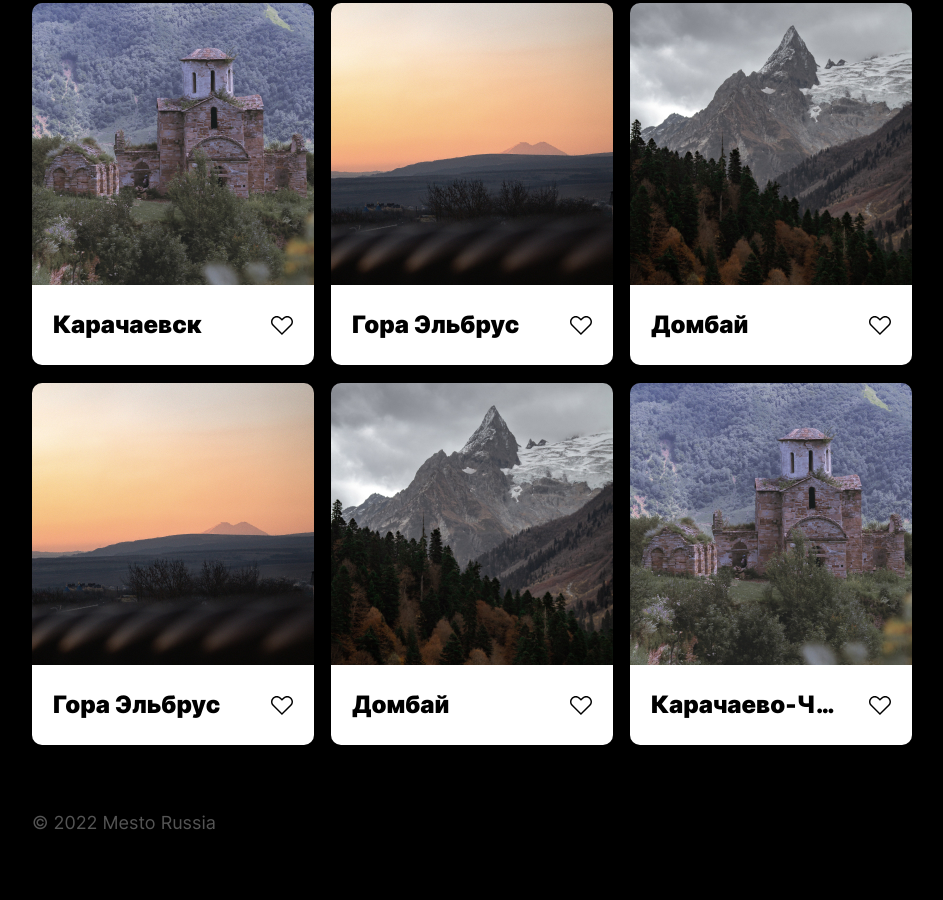
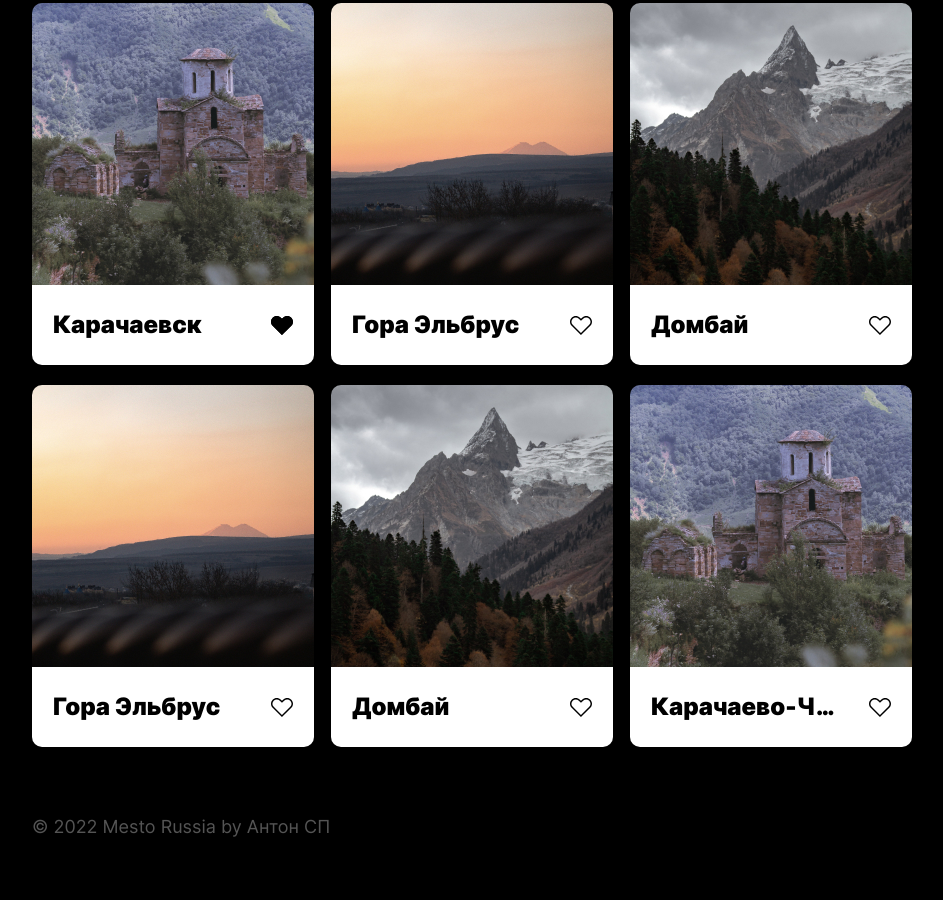
Before and after one commit to AntonSP-web/mesto-project, a plain HTML site: page index.html in a window 1280 px wide. Shown: the part 327-1227 px from the top of the page, without its empty margins (168-1111 px from the left). Drawn offline with Linux system fonts and the light colour scheme; files whose address does not match are found by name.

Commit message:
style: add BEM structure

```diff
--- a/blocks/button/button.css
+++ /dev/null
@@ -1,7 +0,0 @@
-.button {
-  box-sizing: border-box;
-  background-color: #000;
-  color: #fff;
-  cursor: pointer;
-  padding: 0;
-}
--- /dev/null
+++ b/blocks/elements/__image/elements__image.css
@@ -0,0 +1,5 @@
+.elements__image {
+  width: 100%;
+  border-top-left-radius: 10px;
+  border-top-right-radius: 10px;
+}
--- /dev/null
+++ b/blocks/elements/__like/_active/elements__like_active.css
@@ -0,0 +1,3 @@
+.elements__like_active {
+  background-image: url(../../../../images/like-active.svg);
+}
--- /dev/null
+++ b/blocks/elements/__like/elements__like.css
@@ -0,0 +1,10 @@
+.elements__like {
+  width: 22px;
+  cursor: pointer;
+  transition: opacity .3s ease-in;
+  margin-left: 20px;
+}
+
+.elements__like:hover {
+  opacity: .5;
+}
--- /dev/null
+++ b/blocks/elements/__name-container/elements__name-container.css
@@ -0,0 +1,10 @@
+.elements__name-container {
+  background-color: #fff;
+  border-bottom-left-radius: 10px;
+  border-bottom-right-radius: 10px;
+  display: flex;
+  justify-content: space-between;
+  min-height: 80px;
+  align-items: center;
+  padding: 0 21px;
+}
--- /dev/null
+++ b/blocks/elements/__name/elements__name.css
@@ -0,0 +1,9 @@
+.elements__name {
+  margin: 0;
+  font-size: 24px;
+  line-height: 30px;
+  font-weight: 900;
+  white-space: nowrap;
+  overflow: hidden;
+  text-overflow: ellipsis;
+}
--- /dev/null
+++ b/blocks/elements/elements.css
@@ -0,0 +1,8 @@
+.elements {
+  list-style-type: none;
+  display: grid;
+  grid-template-columns: repeat(3, minmax(150px,1fr));
+  gap: 20px 17px;
+  font-size: 0;
+  padding: 0;
+}
--- /dev/null
+++ b/blocks/footer/__author-link/footer__author-link.css
@@ -0,0 +1,9 @@
+.footer__author-link {
+  text-decoration: none;
+  color: #545454;
+  transition: opacity .3s ease-in;
+}
+
+.footer__author-link:hover {
+  opacity: .8;
+}
--- /dev/null
+++ b/blocks/footer/__copyright/footer__copyright.css
@@ -0,0 +1,6 @@
+.footer__copyright {
+  margin: 0;
+  font-size: 18px;
+  line-height: 28px;
+  color: #545454;
+}
--- /dev/null
+++ b/blocks/footer/footer.css
@@ -0,0 +1,3 @@
+.footer {
+  padding: 66px 0 0;
+}
--- /dev/null
+++ b/blocks/profile/__button-add/profile__button-add.css
@@ -0,0 +1,14 @@
+.profile__button-add {
+  min-width: 150px;
+  height: 50px;
+  box-sizing: border-box;
+  border: 2px solid #fff;
+  background: #000 url(../../../images/Vector-plus.svg) center no-repeat;
+  margin-left: auto;
+  cursor: pointer;
+  transition: opacity .3s ease-in;
+}
+
+.profile__button-add:hover {
+  opacity: .6;
+}
--- /dev/null
+++ b/blocks/profile/__button-edit.css/profile__button-edit.css
@@ -0,0 +1,13 @@
+.profile__button-edit {
+  width: 24px;
+  height: 24px;
+  box-sizing: border-box;
+  border: 1px solid #fff;
+  background: #000 url(../../../images/Vector.svg) center no-repeat;
+  cursor: pointer;
+  transition: opacity .3s ease-in;
+}
+
+.profile__button-edit:hover {
+  opacity: .6;
+}
--- a/index.html
+++ b/index.html
@@ -21,10 +21,10 @@
           <img src="./images/avatar.jpg" alt="Жак-Ив Кусто" class="profile__photo">
           <div class="profile__info">
             <h2 class="profile__name">Жак-Ив Кусто</h2>
-            <button class="button profile__button-edit"></button>
+            <button class="profile__button-edit"></button>
             <p class="profile__subtitle">Исследователь океана</p>
           </div>
-          <button class="button profile__button-add"></button>
+          <button class="profile__button-add"></button>
         </section>
 
         <!-- <div class="popup">
@@ -34,61 +34,65 @@
               <fieldset class="popup__input-container">
                 <input type="text" class="popup__item">
                 <input type="text" class="popup__item">
-                <button class="button popup__button">Сохранить</button>
+                <button class="popup__button">Сохранить</button>
               </fieldset>
               <img src="./images/Close-Icon.svg" alt="Закрыть страницу" class="popup__close-icon">
             </form>
           </div>
         </div> -->
 
-        <section class="elements">
-          <div class="element">
-            <img src="./images/kirill-pershin-1088404-unsplash2.jpg" alt="карачаевск" class="element__image">
-            <div class="element__name-container">
-              <h3 class="element__name">Карачаевск</h3>
-              <img src="./images/like.svg" alt="лайк" class="element__like">
+        <section>
+          <ul class="elements">
+            <li class="elements__item">
+              <img src="./images/kirill-pershin-1088404-unsplash2.jpg" alt="карачаевск" class="elements__image">
+              <div class="elements__name-container">
+                <h3 class="elements__name">Карачаевск</h3>
+                <img src="./images/like.svg" alt="сердечко для лайка" class="elements__like elements__like_active">
               </div>
+            </li>
+            <li class="elements__item">
+              <img src="./images/kirill-pershin-1404681-unsplash.jpg" alt="гора Эльбрус" class="elements__image">
+              <div class="elements__name-container">
+                <h3 class="elements__name">Гора Эльбрус</h3>
+                <img src="./images/like.svg" alt="сердечко для лайка" class="elements__like">
               </div>
-          <div class="element">
-            <img src="./images/kirill-pershin-1404681-unsplash.jpg" alt="гора Эльбрус" class="element__image">
-            <div class="element__name-container">
-              <h3 class="element__name">Гора Эльбрус</h3>
-              <img src="./images/like.svg" alt="лайк" class="element__like">
+            </li>
+            <li class="elements__item">
+              <img src="./images/kirill-pershin-1556355-unsplash.jpg" alt="домбай" class="elements__image">
+              <div class="elements__name-container">
+                <h3 class="elements__name">Домбай</h3>
+                <img src="./images/like.svg" alt="сердечко для лайка" class="elements__like">
               </div>
+            </li>
+            <li class="elements__item">
+              <img src="./images/kirill-pershin-1404681-unsplash2.jpg" alt="гора Эльбрус" class="elements__image">
+              <div class="elements__name-container">
+                <h3 class="elements__name">Гора Эльбрус</h3>
+                <img src="./images/like.svg" alt="сердечко для лайка" class="elements__like">
               </div>
-          <div class="element">
-            <img src="./images/kirill-pershin-1556355-unsplash.jpg" alt="домбай" class="element__image">
-            <div class="element__name-container">
-              <h3 class="element__name">Домбай</h3>
-              <img src="./images/like.svg" alt="лайк" class="element__like">
+            </li>
+            <li class="elements__item">
+              <img src="./images/kirill-pershin-1556355-unsplash2.jpg" alt="домбай" class="elements__image">
+              <div class="elements__name-container">
+                <h3 class="elements__name">Домбай</h3>
+                <img src="./images/like.svg" alt="сердечко для лайка" class="elements__like">
               </div>
+            </li>
+            <li class="elements__item">
+              <img src="./images/kirill-pershin-1088404-unsplash2.jpg" alt="карачаевск" class="elements__image">
+              <div class="elements__name-container">
+                <h3 class="elements__name">Карачаево-Черкессия</h3>
+                <img src="./images/like.svg" alt="сердечко для лайка" class="elements__like">
               </div>
-          <div class="element">
-            <img src="./images/kirill-pershin-1404681-unsplash2.jpg" alt="гора Эльбрус" class="element__image">
-            <div class="element__name-container">
-              <h3 class="element__name">Гора Эльбрус</h3>
-              <img src="./images/like.svg" alt="лайк" class="element__like">
-            </div>
-          </div>
-          <div class="element">
-            <img src="./images/kirill-pershin-1556355-unsplash2.jpg" alt="домбай" class="element__image">
-            <div class="element__name-container">
-              <h3 class="element__name">Домбай</h3>
-              <img src="./images/like.svg" alt="лайк" class="element__like">
-            </div>
-          </div>
-          <div class="element">
-            <img src="./images/kirill-pershin-1088404-unsplash2.jpg" alt="карачаевск" class="element__image">
-            <div class="element__name-container">
-              <h3 class="element__name">Карачаево-Черкессия</h3>
-              <img src="./images/like.svg" alt="лайк" class="element__like">
-            </div>
-          </div>
+            </li>
+          </ul>
         </section>
       </main>
 
       <footer class="footer">
-        <p class="copyright">&copy; 2022 Mesto Russia</p>
+        <p class="footer__copyright">
+          <a href="https://github.com/AntonSP-web" class="footer__author-link">&copy; 2022 Mesto Russia by Антон СП</a>
+        </p>
       </footer>
     </div>
   </div>
--- a/pages/index.css
+++ b/pages/index.css
@@ -10,4 +10,14 @@
 @import url(../blocks/profile/__info/profile__info.css);
 @import url(../blocks/profile/__name/profile__name.css);
 @import url(../blocks/profile/__subtitle/profile__subtitle.css);
-@import url(../blocks/button/button.css);
+@import url(../blocks/profile/__button-add/profile__button-add.css);
+@import url(../blocks/profile/__button-edit.css/profile__button-edit.css);
+@import url(../blocks/elements/elements.css);
+@import url(../blocks/elements/__image/elements__image.css);
+@import url(../blocks/elements/__name-container/elements__name-container.css);
+@import url(../blocks/elements/__name/elements__name.css);
+@import url(../blocks/elements/__like/elements__like.css);
+@import url(../blocks/elements/__like/_active/elements__like_active.css);
+@import url(../blocks/footer/footer.css);
+@import url(../blocks/footer/__copyright/footer__copyright.css);
+@import url(../blocks/footer/__author-link/footer__author-link.css);
--- a/style.css
+++ b/style.css
@@ -1,45 +1,3 @@
-
-
-
-
-
-
-
-
-
-
-
-
-
-
-.profile__button-add {
-  min-width: 150px;
-  height: 50px;
-  border: 2px solid #fff;
-  background: url(./images/Vector-plus.svg) center no-repeat;
-  margin-left: auto;
-  transition: opacity .3s ease-in;
-}
-
-.profile__button-add:hover {
-  opacity: .6;
-}
-
-
-.profile__button-edit {
-  width: 24px;
-  height: 24px;
-
-  border: 1px solid #fff;
-  background: url(./images/Vector.svg) center no-repeat;
-
-  transition: opacity .3s ease-in;
-}
-
-.profile__button-edit:hover {
-  opacity: .6;
-}
-
 .popup {
   position: fixed;
   top: 0px;
@@ -98,14 +56,14 @@
   margin: 48px 0 0;
   border-radius: 2px;
   border: 0;
-
+  box-sizing: border-box;
   width: 100%;
   height: 50px;
-
-
+  background-color: #000;
+  color: #fff;
   font-size: 18px;
   line-height: 22px;
-
+  cursor: pointer;
   transition: opacity .3s ease-in;
 }
 
@@ -124,69 +82,3 @@
 .popup__close-icon:hover {
   opacity: .6;
 }
-
-.elements {
-  display: grid;
-  grid-template-columns: repeat(3, minmax(150px,1fr));
-  grid-template-rows: repeat(2, 360px); /*тут исправить*/
-  gap: 20px 17px;
-  font-size: 0;
-}
-
-
-.element__image {
-  width: 100%;
-  font-size: 0;
-  border-top-left-radius: 10px;
-  border-top-right-radius: 10px;
-}
-
-.element__name-container {
-  background-color: #fff;
-  border-bottom-left-radius: 10px;
-  border-bottom-right-radius: 10px;
-  display: flex;
-  justify-content: space-between;
-  height: 80px;
-  align-items: center;
-  padding: 0 21px;
-}
-
-.element__name {
-  margin: 0;
-  font-size: 24px;
-  line-height: 30px;
-  font-weight: 900;
-  white-space: nowrap;
-  overflow: hidden;
-  text-overflow: ellipsis;
-}
-
-.element__like {
-  width: 22px;
-  cursor: pointer;
-  transition: opacity .3s ease-in;
-  margin-left: 20px;
-}
-
-.element__like:hover {
-  opacity: .5;
-}
-
-.element__like:active {
-  opacity: 1;
-  background-image: url(./images/like-active.svg);
-  transition: opacity ease-in;
-  transition: background-image ease-in;
-}
-
-.footer {
-  padding: 66px 0 60px;
-}
-
-.copyright {
-  margin: 0;
-  font-size: 18px;
-  line-height: 28px;
-  color: #545454;
-}
```
Lines whose indentation alone changed are shown as unchanged.
